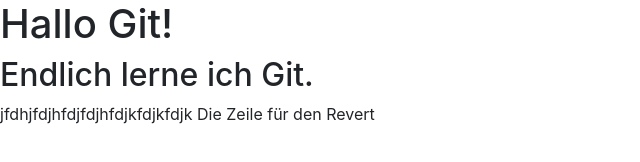
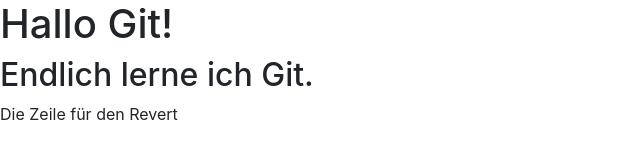
Before and after one commit to ArtemSkrypniak/git--buch-website, a plain HTML site: page index.html in a window 1280 px wide. Shown: the whole page, without its empty margins (0-640 px from the left). Drawn offline with nearby package versions, Linux system fonts and the light colour scheme.

Commit message:
Zeile hinzugefügt, um diese zu reverten

```diff
--- a/index.html
+++ b/index.html
@@ -13,7 +13,7 @@
   <body>
     <h1>Hallo Git!</h1>
 	<h2>Endlich lerne ich Git.</h2>
-jfdhjfdjhfdjfdjhfdjkfdjkfdjk
+
     <!-- Optional JavaScript -->
     <!-- jQuery first, then Popper.js, then Bootstrap JS -->
     <script src="https://code.jquery.com/jquery-3.5.1.slim.min.js" integrity="sha384-DfXdz2htPH0lsSSs5nCTpuj/zy4C+OGpamoFVy38MVBnE+IbbVYUew+OrCXaRkfj" crossorigin="anonymous"></script>
```
